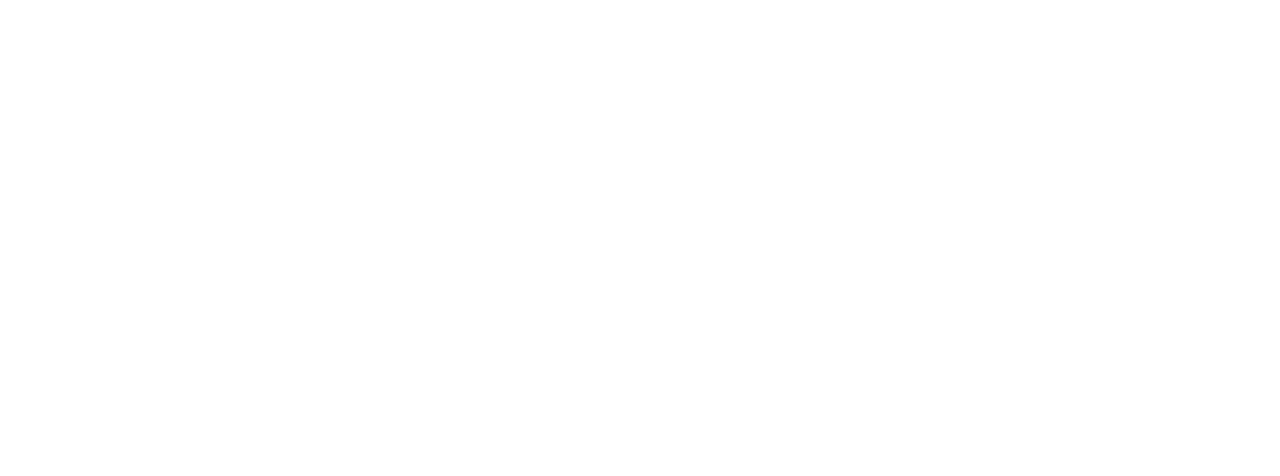
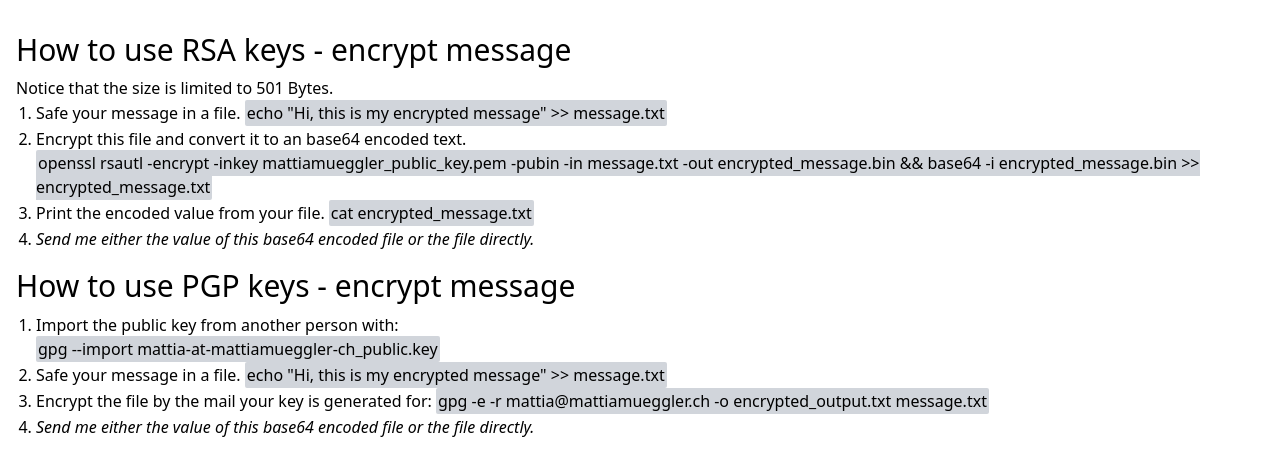
Before and after one commit to m-mattia-m/mattiamueggler.ch, a Nuxt app: page /information/usage in a window 1280 px wide. Before the commit this address had no page. Shown: the top 476 px of the page. Built offline with nearby package versions, Linux system fonts and the light colour scheme.

Commit message:
add gpg key

```diff
--- a/nuxt.config.ts
+++ b/nuxt.config.ts
@@ -1,5 +1,6 @@
 // https://nuxt.com/docs/api/configuration/nuxt-config
 export default defineNuxtConfig({
+    compatibilityDate: '2024-07-10',
     modules: [
         '@nuxtjs/tailwindcss',
         '@nuxtjs/plausible',
@@ -7,7 +8,8 @@
     ],
     app: {
         // baseURL: '/mattiamueggler.ch/',
-        buildAssetsDir: 'assets',
+        // TODO: triggers the same bug as here: https://github.com/nuxt/nuxt/issues/20446#issuecomment-2205452080
+        // buildAssetsDir: 'assets',
         head: {
             title: "mattiamueggler.ch",
             htmlAttrs: {
--- a/pages/information.vue
+++ /dev/null
@@ -1,49 +0,0 @@
-<script setup lang="ts">
-
-</script>
-
-<template>
-<div class="p-4">
-  <h1 class="text-3xl">Keys</h1>
-  <p>
-    This is my public RSA key to encrypt files or to communicate with me.
-  </p>
-  <ul class="list-disc list-inside">
-    <li><NuxtLink external to="/keys/mattiamueggler_public_key.pem" class="text-blue-800">/keys/mattiamueggler_public_key.pem</NuxtLink></li>
-  </ul>
-
-  <h1 class="text-2xl pb-2 pt-4">How to use RSA keys - encrypt message</h1>
-  <p>Notice that the size is limited to 501 Bytes.</p>
-  <ul class="list-decimal list-outside pl-5">
-    <li class="py-[1px]">
-      Safe your message in a file.
-      <span class="p-0.5 bg-gray-300 rounded-sm">echo "Hi, this is my encrypted message" >> message.txt</span>
-    </li>
-    <li class="py-[1px]">
-      Encrypt this file and convert it to an base64 encoded text.<br>
-      <span class="p-0.5 bg-gray-300 rounded-sm">
-          openssl rsautl -encrypt -inkey mattiamueggler_public_key.pem -pubin -in message.txt -out
-          encrypted_message.bin && base64 -i encrypted_message.bin >> encrypted_message.txt
-        </span>
-    </li>
-    <li class="py-[1px]">
-      Print the encoded value from your file.
-      <span class="p-0.5 bg-gray-300 rounded-sm">cat encrypted_message.txt`</span>
-    </li>
-    <li class="py-[1px]">
-      <i>Send me either the value of this base64 encoded file or the file directly.</i>
-    </li>
-  </ul>
-
-  <h1 class="text-3xl pt-10 pb-2">Images</h1>
-  <ul class="list-disc list-inside">
-    <li><NuxtLink external to="/images/apple-avatar.jpeg" class="text-blue-800">apple-avatar.jpeg</NuxtLink></li>
-    <li><NuxtLink external to="/images/avatar-face.png" class="text-blue-800">avatar-face.png</NuxtLink></li>
-    <li><NuxtLink external to="/images/avatar-face.svg" class="text-blue-800">avatar-face.svg</NuxtLink></li>
-  </ul>
-</div>
-</template>
-
-<style scoped lang="scss">
-
-</style>
--- /dev/null
+++ b/pages/information/index.vue
@@ -0,0 +1,37 @@
+<script setup lang="ts">
+
+</script>
+
+<template>
+<div class="p-4">
+  <h1 class="text-3xl">Keys</h1>
+  <p class="pt-4">
+    <NuxtLink to="/information/usage" class="text-blue-800">How to use RSA or PGP public keys to encrypt messages or files.</NuxtLink>
+  </p>
+  <p class="pt-4">
+    This is my public RSA key to encrypt files or to communicate with me.
+  </p>
+  <ul class="list-disc list-inside">
+    <li><NuxtLink external to="/keys/mattiamueggler_public_key.pem" class="text-blue-800">/keys/mattiamueggler_public_key.pem</NuxtLink></li>
+    <li><NuxtLink external to="/keys/mattiamueggler_public_key.txt" class="text-blue-800">/keys/mattiamueggler_public_key.txt</NuxtLink></li>
+  </ul>
+  <p class="pt-4">
+    This is my public PGP key to encrypt files or to communicate with me.
+  </p>
+  <ul class="list-disc list-inside">
+    <li><NuxtLink external to="/keys/mattia-at-mattiamueggler-ch_public.key" class="text-blue-800">mattia-at-mattiamueggler-ch_public.key</NuxtLink></li>
+    <li><NuxtLink external to="/keys/mattia-at-mattiamueggler-ch_public.txt" class="text-blue-800">mattia-at-mattiamueggler-ch_public.txt</NuxtLink></li>
+  </ul>
+
+  <h1 class="text-3xl pt-10 pb-2">Images</h1>
+  <ul class="list-disc list-inside">
+    <li><NuxtLink external to="/images/apple-avatar.jpeg" class="text-blue-800">apple-avatar.jpeg</NuxtLink></li>
+    <li><NuxtLink external to="/images/avatar-face.png" class="text-blue-800">avatar-face.png</NuxtLink></li>
+    <li><NuxtLink external to="/images/avatar-face.svg" class="text-blue-800">avatar-face.svg</NuxtLink></li>
+  </ul>
+</div>
+</template>
+
+<style scoped lang="scss">
+
+</style>
--- /dev/null
+++ b/pages/information/usage.vue
@@ -0,0 +1,57 @@
+<script setup lang="ts">
+
+</script>
+
+<template>
+  <div class="p-4">
+    <h1 class="text-3xl pb-2 pt-4">How to use RSA keys - encrypt message</h1>
+    <p>Notice that the size is limited to 501 Bytes.</p>
+    <ul class="list-decimal list-outside pl-5">
+      <li class="py-[1px]">
+        Safe your message in a file.
+        <span class="p-0.5 bg-gray-300 rounded-sm">echo "Hi, this is my encrypted message" >> message.txt</span>
+      </li>
+      <li class="py-[1px]">
+        Encrypt this file and convert it to an base64 encoded text.<br>
+        <span class="p-0.5 bg-gray-300 rounded-sm">
+          openssl rsautl -encrypt -inkey mattiamueggler_public_key.pem -pubin -in message.txt -out
+          encrypted_message.bin && base64 -i encrypted_message.bin >> encrypted_message.txt
+        </span>
+      </li>
+      <li class="py-[1px]">
+        Print the encoded value from your file.
+        <span class="p-0.5 bg-gray-300 rounded-sm">cat encrypted_message.txt</span>
+      </li>
+      <li class="py-[1px]">
+        <i>Send me either the value of this base64 encoded file or the file directly.</i>
+      </li>
+    </ul>
+
+    <h1 class="text-3xl pb-2 pt-4">How to use PGP keys - encrypt message</h1>
+    <ul class="list-decimal list-outside pl-5">
+      <li class="py-[1px]">
+        Import the public key from another person with:<br>
+        <span class="p-0.5 bg-gray-300 rounded-sm">
+          gpg --import mattia-at-mattiamueggler-ch_public.key
+        </span>
+      </li>
+      <li class="py-[1px]">
+        Safe your message in a file.
+        <span class="p-0.5 bg-gray-300 rounded-sm">echo "Hi, this is my encrypted message" >> message.txt</span>
+      </li>
+      <li class="py-[1px]">
+        Encrypt the file by the mail your key is generated for:
+        <span class="p-0.5 bg-gray-300 rounded-sm">
+        gpg -e -r mattia@mattiamueggler.ch -o encrypted_output.txt message.txt
+      </span>
+      </li>
+      <li class="py-[1px]">
+        <i>Send me either the value of this base64 encoded file or the file directly.</i>
+      </li>
+    </ul>
+  </div>
+</template>
+
+<style scoped lang="scss">
+
+</style>
```
Also changed, not shown: public/keys/mattia-at-mattiamueggler-ch_public.txt (added), public/keys/mattiamueggler_public_key.txt (added), 2 other files (tests, documents, lock files or other folders).
